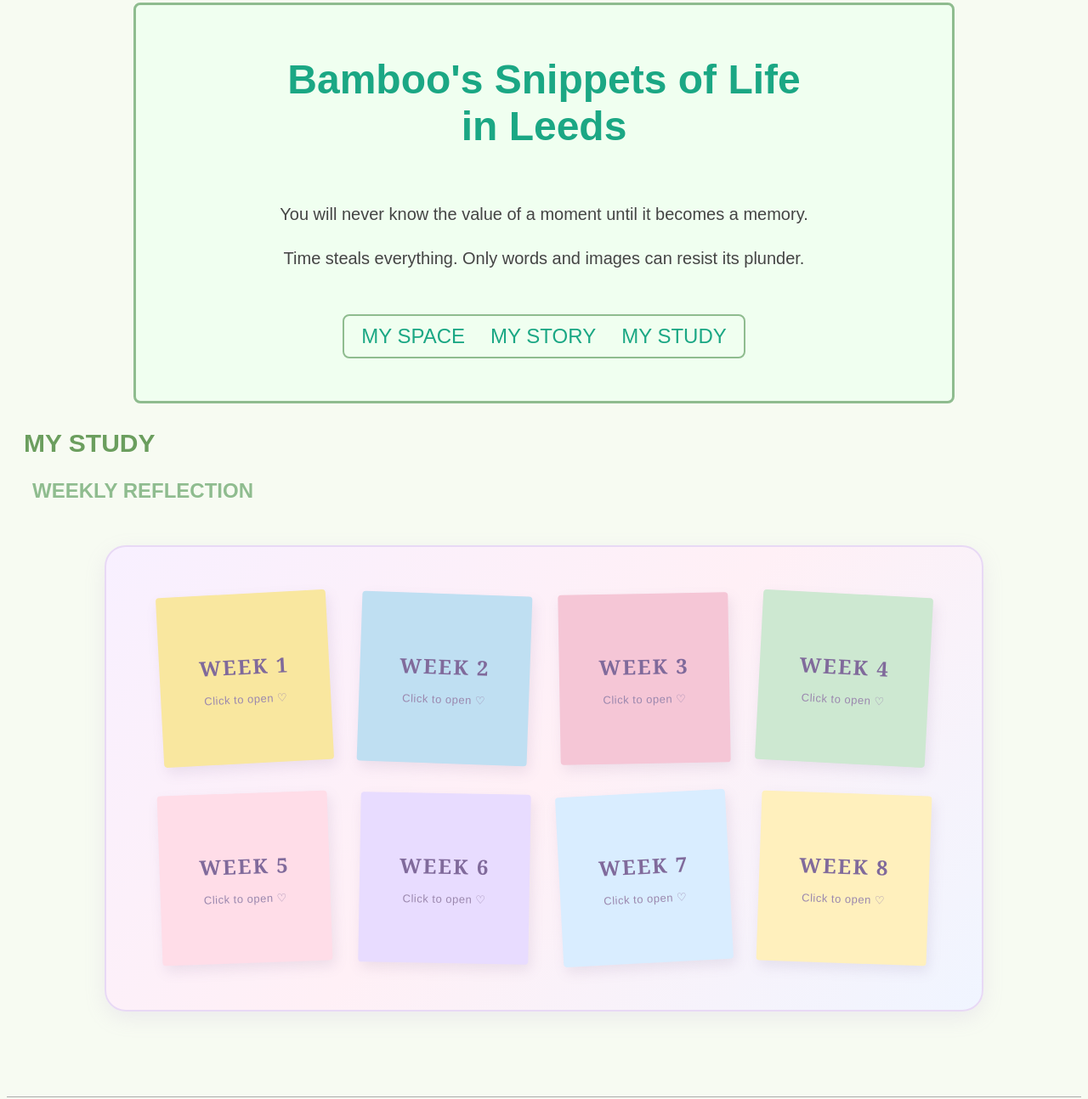
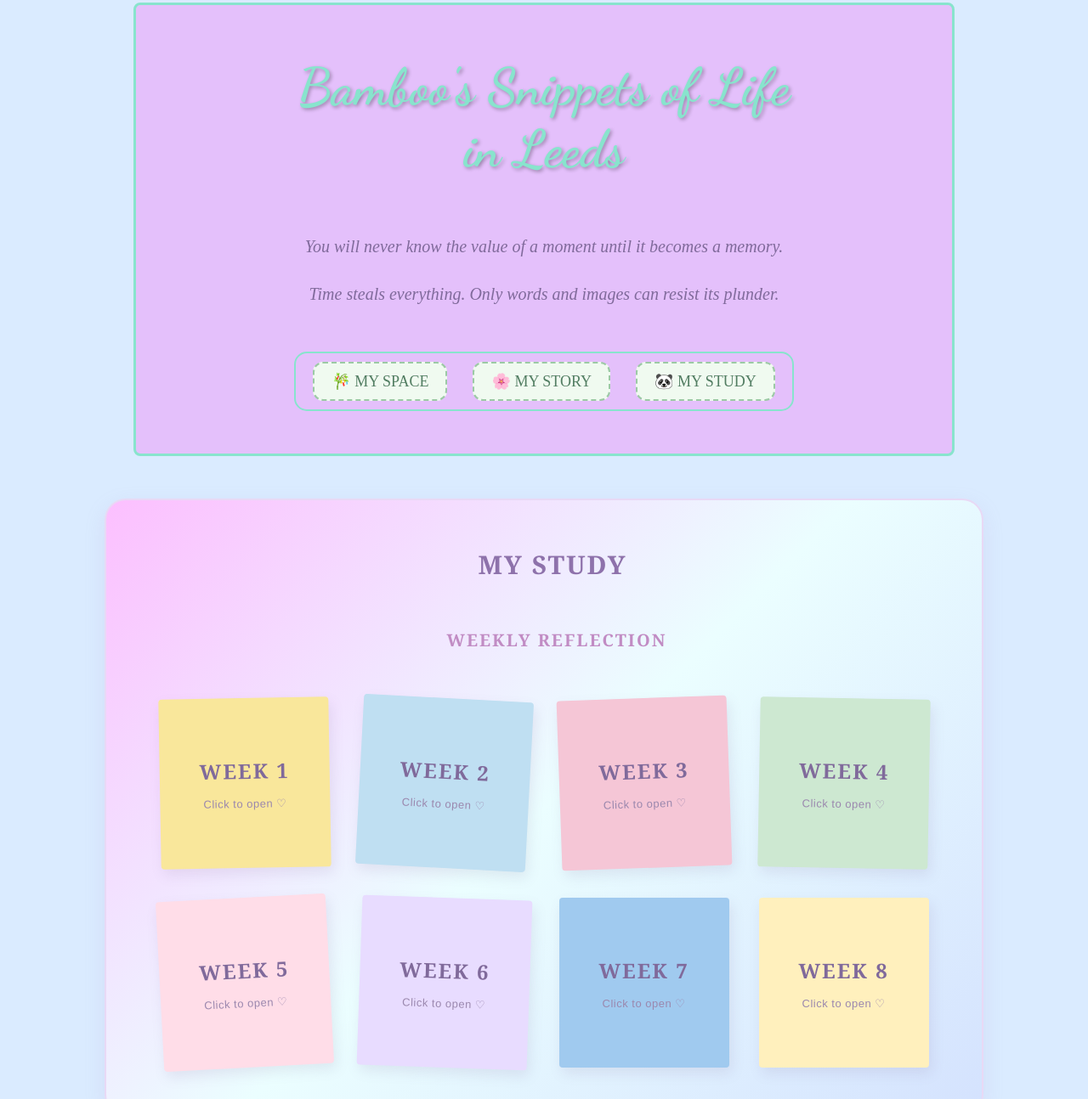
Before and after one commit to bamboo9516/bamboo-website, a plain HTML site: page my study.html in a window 1280 px wide. Shown: the part 27-1321 px from the top of the page at 85% size. Drawn offline with Linux system fonts and the light colour scheme.

Commit message:
Add files via upload

```diff
--- a/my study.html
+++ b/my study.html
@@ -6,6 +6,10 @@
     <meta name="viewport" content="width=device-width, initial-scale=1.0">
 
     <title>My Study | Bamboo's Snippets of Life</title>
+
+    <link rel="preconnect" href="https://fonts.googleapis.com">
+    <link rel="preconnect" href="https://fonts.gstatic.com" crossorigin>
+    <link href="https://fonts.googleapis.com/css2?family=Dancing+Script:wght@400;500;600;700&display=swap" rel="stylesheet">
 
     <link rel="stylesheet" href="style.css">
 </head>
@@ -19,17 +23,17 @@
             <p class="introduction">Time steals everything. Only words and images can resist its plunder.</p>
 
         <div class="nav">
-            <a href="index.html">MY SPACE</a>
-            <a href="my story.html">MY STORY</a>
-            <a href="my study.html">MY STUDY</a>
+            <a href="my space.html">🎋 MY SPACE</a>
+            <a href="my story.html">🌸 MY STORY</a>
+            <a href="my study.html">🐼 MY STUDY</a>
         </div>
     </div>
 
-    <div class="content">
-      <h2>MY STUDY</h2>
+    <div class="sticky-wall">
 
-        <h3>WEEKLY REFLECTION</h3>
-        <div class="sticky-wall">
+      <h2 class="study-title">MY STUDY</h2>
+
+        <h3 class="reflection-title">WEEKLY REFLECTION</h3>
 
             <details class="sticky-note">
                 <summary>
@@ -183,7 +187,7 @@
      <footer>
         <p>Head over to my other platforms to view more snippets of life.</p>
         <a href="https://xhslink.cn/o/ANRfArVE69z " target="_blank">Xiaohongshu</a>
-       </footer>
+     </footer>
 
     </div>
 </body>
--- a/style.css
+++ b/style.css
@@ -1,6 +1,6 @@
 body {
     font-family: Arial, sans-serif;
-    background-color: #f7fbf2;
+    background-color: #daebff;
     margin: 50;
     padding: 0;
 }
@@ -8,35 +8,61 @@ body {
     max-width: 860px;
     margin: 30px auto;
     padding: 0 50px;
-    border: 3px solid #8fbc8f;
+    border: 3px solid #88e4cd;
     border-radius: 8px;
-    background-color: #f0fff0;
+    background-color: rgba(235, 164, 249, 0.6);;
 }
 h1 {
-    font-size: 48px;
-    color: #1BA784;
+    font-family: 'Dancing Script', cursive;
+    font-size: 61px;
+    color: #88e4cd;
     font-weight: bold;
     text-align: center;
     margin: 60px;
+    text-shadow: 2px 2px 4px rgba(0, 0, 0, 0.3);
+}
+.container .introduction {
+    font-family: 'Playfair Display', serif;
+    font-size: 20px;
+    font-style: italic;
+    font-weight: 400;
+    color: #806A9B;
+    text-align: center;
+    line-height: 1.8;
 }
 .nav {
     display: flex;
     gap: 30px;
     max-width: fit-content;
     margin: 50px auto;
-    border: 2px solid #8fbc8f;
-    border-radius: 8px;
+    border: 2px solid #88e4cd;
+    border-radius: 15px;
     justify-content: center;
     padding: 10px 20px;
     flex-wrap: wrap;
 }
 .nav a {
+    color: #527D62;
+    border: 2px dashed #9CC9A5;
+    background-color: #F0FAF0;
+    border-radius: 12px;
+    padding: 10px 20px;
     text-decoration: none;
-    color: #1BA784;
-    font-size: 24px;
+    font-family: 'Playfair Display', serif;
+    font-size: 18px;
+    transition: all 0.3s ease;
 }
 .nav a:hover {
-    color: #2e7d32;
+    color: #88e4cd;
+}
+.welcome p {
+    font-family: 'Playfair Display', serif;
+    font-size: 20px;
+    font-style: italic;
+    font-weight: 400;
+    color: #806A9B;
+    text-align: center;
+    line-height: 1.8;
 }
 h2 {
     font-size: 30px;
@@ -60,20 +86,36 @@ p {
     justify-content: center;
     align-items: flex-start;
     gap: 35px;
-
     max-width: 950px;
     margin: 50px auto;
     padding: 55px 40px;
-
     background: linear-gradient(
         135deg,
-        #F8F0FF,
-        #FFF0F6,
-        #F0F5FF
+        #fcbfff,
+        #ebfeff,
+        #d4e2fe
     );
     border: 2px solid #E8D9F5;
     border-radius: 25px;
     box-shadow: 0 8px 25px rgba(177, 145, 200, 0.15);
+}
+.study-title {
+    width: 100%;
+    text-align: center;
+    font-family: Georgia, serif;
+    font-size: 30px;
+    color: #8e72ab;
+    letter-spacing: 2px;
+    margin: 0 0 20px;
+}
+.reflection-title {
+    width: 100%;
+    text-align: center;
+    font-family: Georgia, serif;
+    font-size: 20px;
+    color: #c18cc4;
+    letter-spacing: 2px;
+    margin: 0 0 20px;
 }
 .sticky-note {
     position: relative;
@@ -128,28 +170,28 @@ p {
 .sticky-content{
     padding:10px;
 }
-.sticky-note:nth-child(1) {
-    background-color: #F9E79F;
+.sticky-note:nth-of-type(1) {
+    background-color: #F9E79B;
 }
-.sticky-note:nth-child(2) {
+.sticky-note:nth-of-type(2) {
     background-color: #BFDFF2;
 }
-.sticky-note:nth-child(3) {
+.sticky-note:nth-of-type(3) {
     background-color: #F5C6D6;
 }
-.sticky-note:nth-child(4) {
+.sticky-note:nth-of-type(4) {
     background-color: #CDE8D1;
 }
-.sticky-note:nth-child(5) {
+.sticky-note:nth-of-type(5) {
     background-color: #FFDDE8;
 }
-.sticky-note:nth-child(6) {
+.sticky-note:nth-of-type(6) {
     background-color: #E8DCFF;
 }
-.sticky-note:nth-child(7) {
-    background-color: #D9EDFF;
+.sticky-note:nth-of-type(7) {
+    background-color: #a0caef;
 }
-.sticky-note:nth-child(8) {
+.sticky-note:nth-of-type(8) {
     background-color: #FFF0BD;
 }
 .plog-list {
@@ -206,6 +248,7 @@ footer {
     margin-top: 100px;
     padding: 30px;
     border-top: 1px solid #aaaaaa;
+    text-align: center;
 }
 footer a {
     margin: 0 12px;
```
Also changed, not shown: my space.html (added, +44 -0 lines), my story.html (+72 -1 lines).
